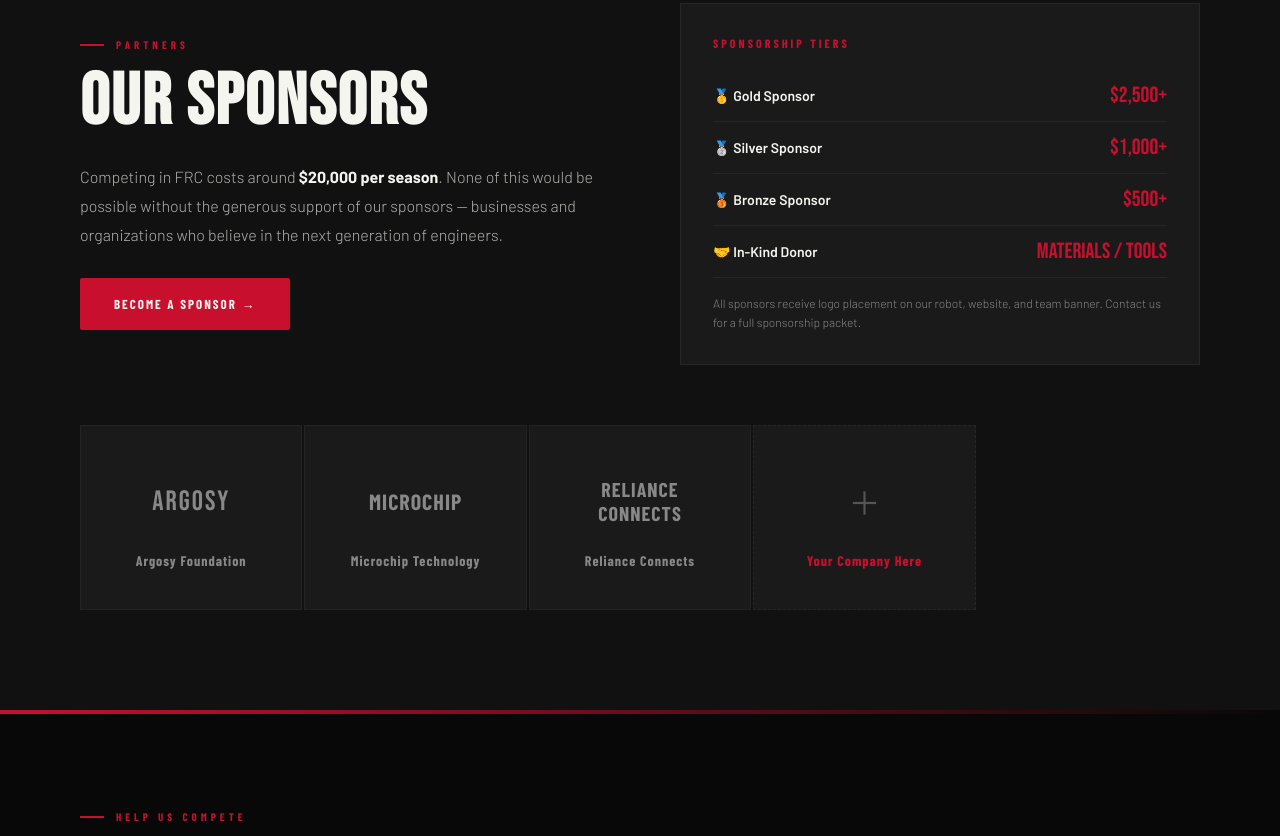
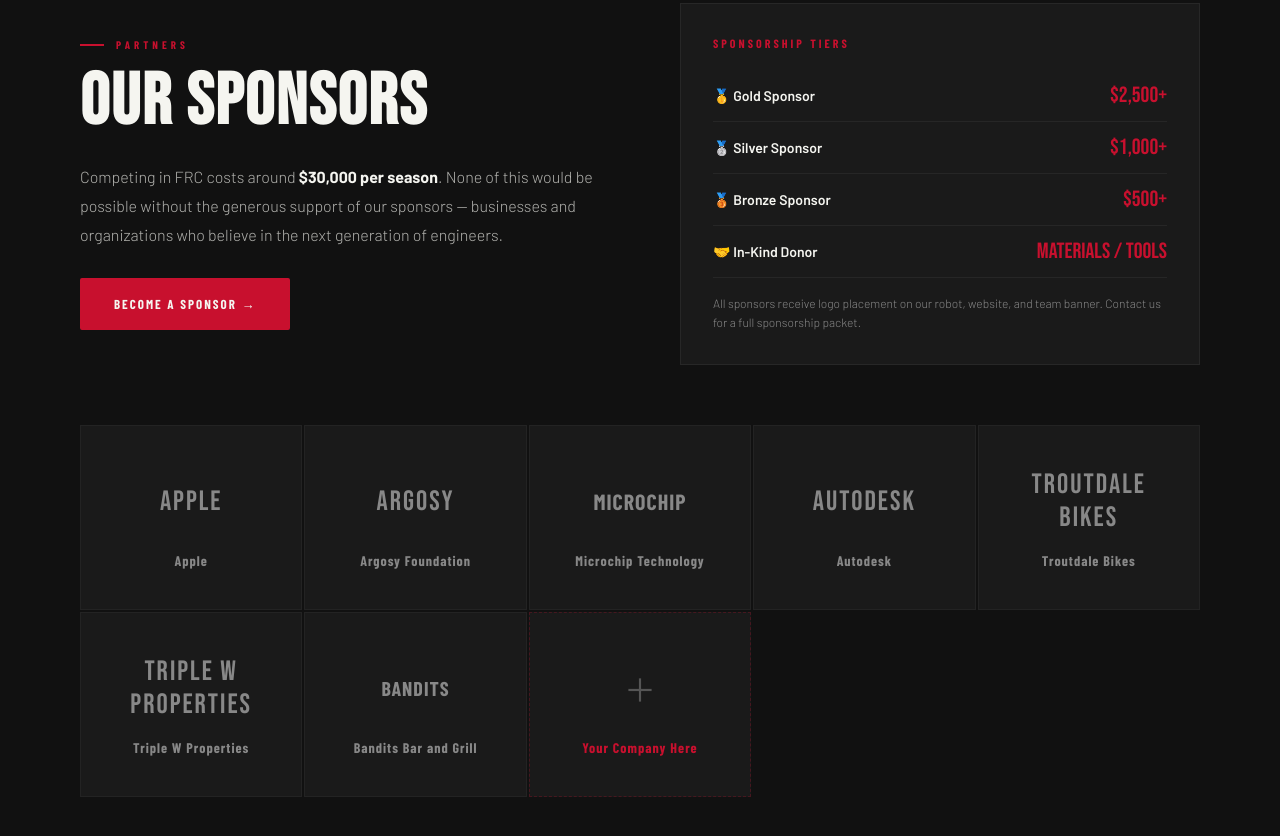
Before and after one commit to CardinalDynamics/team-6696, a plain HTML site: page index.html in a window 1280 px wide. Shown: the part 4142-4978 px from the top of the page. Drawn offline with nearby package versions, Linux system fonts and the light colour scheme.

Commit message:
Update index.html
Changed sponsor cards at bottom

```diff
--- a/index.html
+++ b/index.html
@@ -1486,7 +1486,7 @@
       <div class="section-tag">Partners</div>
       <h2 class="section-title">Our Sponsors</h2>
       <p>
-        Competing in FRC costs around <strong style="color:var(--white)">$20,000 per season</strong>. None of this would be possible without the generous support of our sponsors — businesses and organizations who believe in the next generation of engineers.
+        Competing in FRC costs around <strong style="color:var(--white)">$30,000 per season</strong>. None of this would be possible without the generous support of our sponsors — businesses and organizations who believe in the next generation of engineers.
       </p>
       <a href="#support" class="btn-primary" style="margin-top:28px;display:inline-flex;">Become a Sponsor →</a>
     </div>
@@ -1513,8 +1513,13 @@
       </p>
     </div>
   </div>
-
   <div class="sponsors-grid">
+    <a href="https://apple.com" target="_blank" class="sponsor-card reveal">
+      <div class="sponsor-logo-area">
+        <div style="font-family:var(--font-display);font-size:28px;letter-spacing:2px;color:var(--gray)">APPLE</div>
+      </div>
+      <div class="sponsor-name-text">Apple</div>
+    </a>
     <a href="https://argosyfdn.org" target="_blank" class="sponsor-card reveal">
       <div class="sponsor-logo-area">
         <div style="font-family:var(--font-display);font-size:28px;letter-spacing:2px;color:var(--gray)">ARGOSY</div>
@@ -1527,11 +1532,29 @@
       </div>
       <div class="sponsor-name-text">Microchip Technology</div>
     </a>
-    <a href="https://www.relianceconnects.com" target="_blank" class="sponsor-card reveal">
+    <a href="https://autodesk.com" target="_blank" class="sponsor-card reveal">
       <div class="sponsor-logo-area">
-        <div style="font-family:var(--font-cond);font-size:20px;font-weight:700;letter-spacing:1px;color:var(--gray)">RELIANCE CONNECTS</div>
-      </div>
-      <div class="sponsor-name-text">Reliance Connects</div>
+        <div style="font-family:var(--font-display);font-size:28px;letter-spacing:2px;color:var(--gray)">AUTODESK</div>
+      </div>
+      <div class="sponsor-name-text">Autodesk</div>
+    </a>
+    <a href="https://troutdalebikes.com/" target="_blank" class="sponsor-card reveal">
+      <div class="sponsor-logo-area">
+        <div style="font-family:var(--font-display);font-size:28px;letter-spacing:2px;color:var(--gray)">TROUTDALE BIKES</div>
+      </div>
+      <div class="sponsor-name-text">Troutdale Bikes</div>
+    </a>
+    <a href="#" target="_blank" class="sponsor-card reveal">
+      <div class="sponsor-logo-area">
+        <div style="font-family:var(--font-display);font-size:28px;letter-spacing:2px;color:var(--gray)">TRIPLE W PROPERTIES</div>
+      </div>
+      <div class="sponsor-name-text">Triple W Properties</div>
+    </a>
+    <a href="https://www.instagram.com/bandits_bar_an_grill/" target="_blank" class="sponsor-card reveal">
+      <div class="sponsor-logo-area">
+        <div style="font-family:var(--font-cond);font-size:20px;font-weight:700;letter-spacing:1px;color:var(--gray)">BANDITS</div>
+      </div>
+      <div class="sponsor-name-text">Bandits Bar and Grill</div>
     </a>
     <a href="#support" class="sponsor-card reveal" style="border:1px dashed rgba(200,16,46,0.25);">
       <div class="sponsor-logo-area">
```
